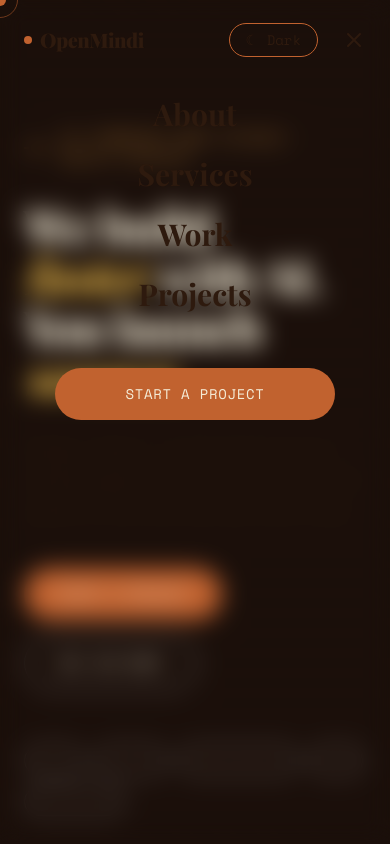
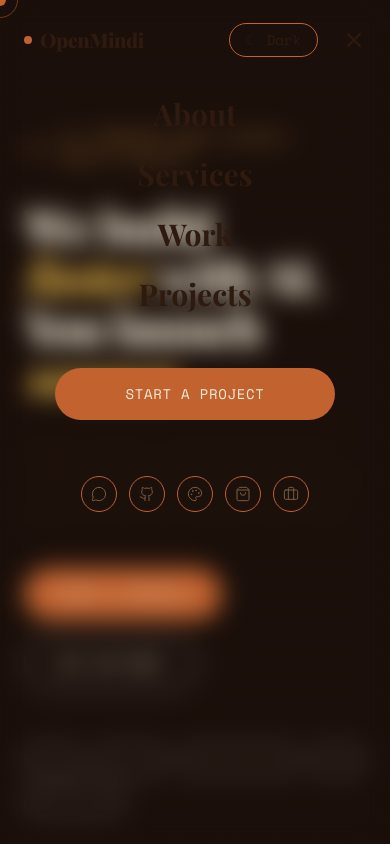
Before and after one commit to AliMora83/openmindi-ai-studio, a Next.js app: page / in a window 390 px wide. Both pictures are taken after a click on the button "Toggle menu". Shown: the top 844 px of the page. Built offline with nearby package versions, Linux system fonts and the light colour scheme.

Commit message:
fix: dark mode visibility + social links

```diff
--- a/components/AiStack.tsx
+++ b/components/AiStack.tsx
@@ -16,7 +16,7 @@ export default function AiStack() {
                 <div className="grid grid-cols-2 md:grid-cols-3 lg:grid-cols-5 gap-4 md:gap-6">
                     {tools.map((tool, i) => (
                         <RevealWrapper key={tool.name} delay={i * 0.1}>
-                            <div className="bg-white p-6 md:p-8 rounded-[20px] border border-bark/5 hover:border-clay hover:-translate-y-1 hover:shadow-[0_8px_30px_rgba(193,98,47,0.08)] transition-all duration-300 h-full flex flex-col justify-between items-center text-center group">
+                            <div className="bg-warm-white p-6 md:p-8 rounded-[20px] border border-bark/5 hover:border-clay hover:-translate-y-1 hover:shadow-[0_8px_30px_rgba(193,98,47,0.08)] transition-all duration-300 h-full flex flex-col justify-between items-center text-center group">
                                 <div className="text-4xl mb-4 transform group-hover:scale-110 transition-transform duration-300">{tool.emoji}</div>
                                 <div>
                                     <h3 className="font-playfair font-bold text-lg text-bark mb-2">{tool.name}</h3>
--- a/components/Clients.tsx
+++ b/components/Clients.tsx
@@ -33,7 +33,7 @@ export default function Clients() {
 
                                 <div className="flex flex-wrap gap-2 mb-6 flex-grow items-start">
                                     {client.services.map(service => (
-                                        <span key={service} className="font-spacemono text-[10px] uppercase tracking-wider px-2.5 py-1 bg-white border border-bark/10 rounded-md text-muted/80">
+                                        <span key={service} className="client-service-tag font-spacemono text-[10px] uppercase tracking-wider px-2.5 py-1 bg-white border border-bark/10 rounded-md text-muted/80">
                                             {service}
                                         </span>
                                     ))}
--- a/components/Footer.tsx
+++ b/components/Footer.tsx
@@ -1,8 +1,18 @@
+import { Github, Palette, ShoppingBag, Briefcase, MessageCircle } from "lucide-react";
+
 export default function Footer() {
     const links = [
         { name: "Services", href: "#services" },
         { name: "Work", href: "#projects" },
         { name: "Contact", href: "#contact" }
+    ];
+
+    const socials = [
+        { name: "WhatsApp", url: "https://api.whatsapp.com/send?phone=27789658725", icon: MessageCircle },
+        { name: "GitHub", url: "https://github.com/AliMora83", icon: Github },
+        { name: "Behance", url: "https://www.behance.net/alimora", icon: Palette },
+        { name: "Fiverr", url: "https://www.fiverr.com/s/pdRoaLN", icon: ShoppingBag },
+        { name: "Upwork", url: "https://www.upwork.com/freelancers/~010ddd737e7e58b017", icon: Briefcase },
     ];
 
     return (
@@ -29,9 +39,34 @@ export default function Footer() {
                     </nav>
                 </div>
 
-                <div className="flex flex-col md:flex-row justify-between items-center gap-4 pt-8 border-t border-white/5 font-dmsans text-muted text-xs md:text-sm font-light">
+                {/* Socials Row */}
+                <div className="flex justify-center flex-row gap-3 mb-8">
+                    {socials.map((social) => {
+                        const Icon = social.icon;
+                        return (
+                            <a
+                                key={social.name}
+                                href={social.url}
+                                target="_blank"
+                                rel="noreferrer"
+                                className="w-9 h-9 rounded-full border border-clay flex items-center justify-center text-muted hover:bg-clay hover:text-sand hover:scale-110 transition-all duration-300"
+                                aria-label={social.name}
+                            >
+                                <Icon size={16} strokeWidth={1.5} />
+                            </a>
+                        );
+                    })}
+                </div>
+
+                <div className="flex justify-center mb-6">
+                    <a href="https://mywork.namka.cloud" target="_blank" rel="noreferrer" className="font-spacemono text-xs md:text-sm text-ochre hover:text-gold transition-colors">
+                        🔥 See our AI tools → mywork.namka.cloud
+                    </a>
+                </div>
+
+                <div className="flex flex-col md:flex-row justify-between items-center gap-4 pt-8 border-t border-white/5 font-dmsans text-bark/60 text-xs md:text-sm font-light">
                     <p>© {new Date().getFullYear()} OpenMindi · Bloemfontein, SA · All rights reserved.</p>
-                    <a href="https://mywork.namka.cloud" target="_blank" rel="noopener noreferrer" className="hover:text-gold transition-colors underline underline-offset-4">
+                    <a href="https://mywork.namka.cloud" target="_blank" rel="noreferrer" className="hover:text-ochre transition-colors underline underline-offset-4">
                         Studio Portfolio
                     </a>
                 </div>
--- a/components/Hero.tsx
+++ b/components/Hero.tsx
@@ -66,14 +66,14 @@ export default function Hero() {
                             <a href="#contact" className="font-spacemono uppercase tracking-wide text-sm px-8 py-4 bg-clay text-sand rounded-full hover:-translate-y-1 hover:shadow-[0_6px_20px_rgba(193,98,47,0.3)] transition-all duration-300">
                                 Start a Project
                             </a>
-                            <a href="#projects" className="font-spacemono uppercase tracking-wide text-sm px-8 py-4 bg-transparent border border-sand/30 text-sand rounded-full hover:border-sand hover:bg-sand/5 transition-all duration-300">
+                            <a href="#projects" className="btn-ghost font-spacemono uppercase tracking-wide text-sm px-8 py-4 bg-transparent border border-sand/30 text-sand rounded-full hover:border-sand hover:bg-sand/5 transition-all duration-300">
                                 See Our Work
                             </a>
                         </motion.div>
 
                         <motion.div variants={fadeUp} className="flex flex-wrap gap-3 pt-6">
                             {['React', 'Next.js', 'Brand Identity', 'Web3', 'AI-Assisted'].map(badge => (
-                                <div key={badge} className="font-spacemono uppercase text-[10px] tracking-wider px-3 py-1.5 border border-sand/20 rounded-full text-sand/70 bg-sand/5">
+                                <div key={badge} className="tag-pill font-spacemono uppercase text-[10px] tracking-wider px-3 py-1.5 border border-sand/20 rounded-full text-sand/70 bg-sand/5">
                                     {badge}
                                 </div>
                             ))}
--- a/components/Nav.tsx
+++ b/components/Nav.tsx
@@ -2,7 +2,7 @@
 
 import { useState, useEffect } from "react";
 import { motion, AnimatePresence } from "framer-motion";
-import { Menu, X } from "lucide-react";
+import { Menu, X, Github, Palette, ShoppingBag, Briefcase, MessageCircle } from "lucide-react";
 import ThemeToggle from "./ui/ThemeToggle";
 
 export default function Nav() {
@@ -22,6 +22,14 @@ export default function Nav() {
         { name: "Services", href: "#services" },
         { name: "Work", href: "#clients" },
         { name: "Projects", href: "#projects" },
+    ];
+
+    const socials = [
+        { name: "WhatsApp", url: "https://api.whatsapp.com/send?phone=27789658725", icon: MessageCircle },
+        { name: "GitHub", url: "https://github.com/AliMora83", icon: Github },
+        { name: "Behance", url: "https://www.behance.net/alimora", icon: Palette },
+        { name: "Fiverr", url: "https://www.fiverr.com/s/pdRoaLN", icon: ShoppingBag },
+        { name: "Upwork", url: "https://www.upwork.com/freelancers/~010ddd737e7e58b017", icon: Briefcase },
     ];
 
     return (
@@ -107,6 +115,25 @@ export default function Nav() {
                             >
                                 Start a Project
                             </a>
+
+                            {/* Mobile Drawer Socials Row */}
+                            <div className="flex justify-center flex-row gap-3 mt-8">
+                                {socials.map((social) => {
+                                    const Icon = social.icon;
+                                    return (
+                                        <a
+                                            key={social.name}
+                                            href={social.url}
+                                            target="_blank"
+                                            rel="noreferrer"
+                                            className="w-9 h-9 rounded-full border border-clay flex items-center justify-center text-muted hover:bg-clay hover:text-sand hover:scale-110 transition-all duration-300"
+                                            aria-label={social.name}
+                                        >
+                                            <Icon size={16} strokeWidth={1.5} />
+                                        </a>
+                                    );
+                                })}
+                            </div>
                         </div>
                     </motion.div>
                 )}
--- a/components/Process.tsx
+++ b/components/Process.tsx
@@ -37,7 +37,7 @@ export default function Process() {
                                         {step.desc}
                                     </p>
 
-                                    <div className="mt-auto relative z-10 py-1.5 px-3 bg-white/50 border border-clay/20 rounded-full font-spacemono text-[10px] md:text-xs text-clay uppercase tracking-wider backdrop-blur-sm">
+                                    <div className="service-tag mt-auto relative z-10 py-1.5 px-3 bg-white/50 border border-clay/20 rounded-full font-spacemono text-[10px] md:text-xs text-clay uppercase tracking-wider backdrop-blur-sm">
                                         {step.ai}
                                     </div>
                                 </div>
--- a/components/Services.tsx
+++ b/components/Services.tsx
@@ -29,11 +29,11 @@ export default function Services() {
                         >
                             <div
                                 className={`group h-full p-8 md:p-10 rounded-[24px] transition-all duration-300 hover:-translate-y-1.5 focus-within:-translate-y-1.5 relative overflow-hidden flex flex-col items-start ${service.featured
-                                        ? "bg-bark text-sand hover:shadow-[0_20px_40px_rgba(46,26,14,0.15)]"
-                                        : "bg-cream border border-bark/5 hover:border-clay/50 hover:shadow-[0_12px_30px_rgba(193,98,47,0.08)]"
+                                    ? "bg-bark text-sand hover:shadow-[0_20px_40px_rgba(46,26,14,0.15)]"
+                                    : "bg-cream border border-bark/5 hover:border-clay/50 hover:shadow-[0_12px_30px_rgba(193,98,47,0.08)]"
                                     }`}
                             >
-                                <div className={`text-4xl mb-6 p-4 rounded-2xl ${service.featured ? "bg-white/5" : "bg-white shadow-sm"} inline-block`}>
+                                <div className={`text-4xl mb-6 p-4 rounded-2xl ${service.featured ? "bg-white/5" : "bg-warm-white shadow-sm"} inline-block`}>
                                     {service.icon}
                                 </div>
 
```
Also changed, not shown: app/globals.css (+33 -8 lines).
